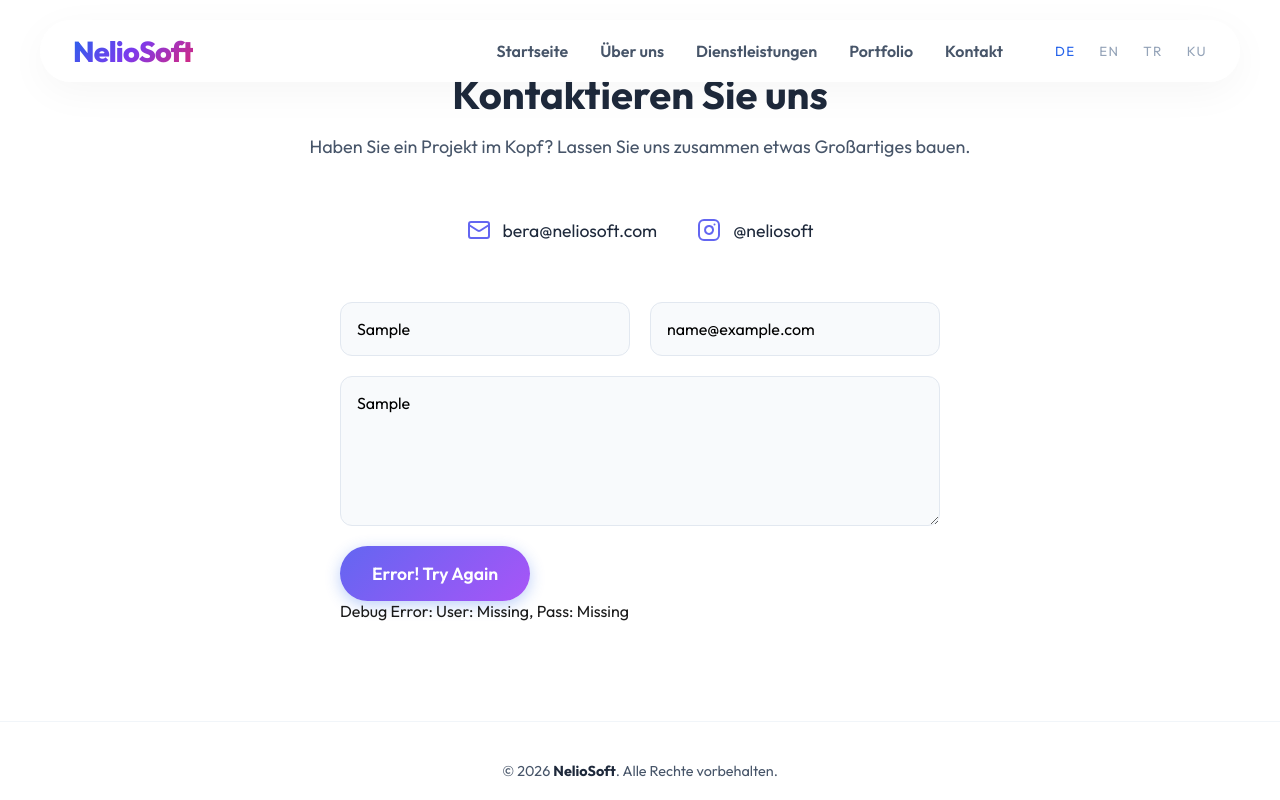
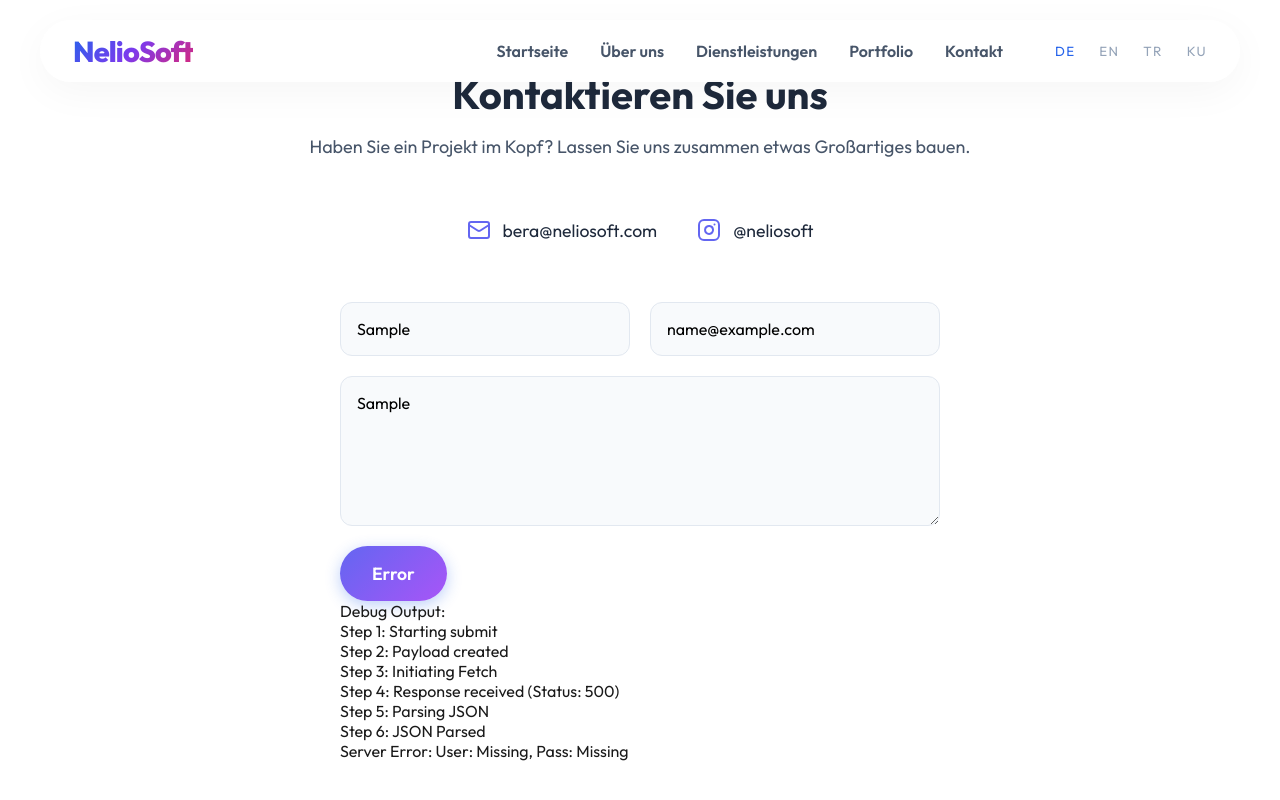
Before and after one commit to YussufBera/neliosoft, a Next.js app: page / in a window 1280 px wide. Both pictures are taken after typing "Sample", "name@example.com", "Sample" into the empty fields and a click on the button "Nachricht senden". Shown: the part 3472-4272 px from the top of the page. Built offline with nearby package versions, Linux system fonts and the light colour scheme; no server answers.

Commit message:
Update Contact.tsx

```diff
--- a/src/components/Contact.tsx
+++ b/src/components/Contact.tsx
@@ -10,36 +10,59 @@ export default function Contact() {
     const { t } = useLanguage();
     const [formData, setFormData] = useState({ name: "", email: "", message: "" });
     const [status, setStatus] = useState<'idle' | 'sending' | 'success' | 'error'>('idle');
-    const [errorMessage, setErrorMessage] = useState("");
+    const [debugLog, setDebugLog] = useState<string[]>([]);
+
+    const addLog = (msg: string) => setDebugLog(prev => [...prev, msg]);
 
     const handleSubmit = async (e: React.FormEvent) => {
         e.preventDefault();
         setStatus('sending');
-        setErrorMessage("");
+        setDebugLog([]);
 
         try {
+            addLog("Step 1: Starting submit");
+
+            const payload = JSON.stringify(formData);
+            addLog("Step 2: Payload created");
+
+            addLog("Step 3: Initiating Fetch");
             const res = await fetch('/api/contact', {
                 method: 'POST',
-                headers: { 'Content-Type': 'application/json' },
-                body: JSON.stringify(formData),
+                headers: {
+                    'Content-Type': 'application/json',
+                    'Accept': 'application/json'
+                },
+                body: payload,
             });
 
-            const data = await res.json();
+            addLog(`Step 4: Response received (Status: ${res.status})`);
+
+            addLog("Step 5: Parsing JSON");
+            // Clone response to try text if json fails
+            const resClone = res.clone();
+            let data;
+            try {
+                data = await res.json();
+                addLog("Step 6: JSON Parsed");
+            } catch (jsonErr) {
+                const text = await resClone.text();
+                addLog(`Step 6 Error: JSON Parse Failed. Raw Text: ${text.substring(0, 50)}...`);
+                throw new Error("Invalid JSON response from server");
+            }
 
             if (res.ok) {
                 setStatus('success');
                 setFormData({ name: "", email: "", message: "" });
+                addLog("Success!");
                 setTimeout(() => setStatus('idle'), 5000);
             } else {
                 setStatus('error');
-                setErrorMessage(data.details || "[Server] Unknown Error");
-                setTimeout(() => setStatus('idle'), 5000);
+                addLog(`Server Error: ${data.details || data.error}`);
             }
         } catch (error: any) {
             console.error(error);
             setStatus('error');
-            setErrorMessage(`[Client] ${error.message || "Network Error"}`);
-            setTimeout(() => setStatus('idle'), 5000);
+            addLog(`[Client Exception] ${error.message} (Name: ${error.name})`);
         }
     };
 
@@ -47,101 +70,34 @@ export default function Contact() {
         <section className={styles.contact} id="contact">
             <div className={styles.container}>
                 <div className={styles.header}>
-                    <motion.h2
-                        className={styles.title}
-                        initial={{ opacity: 0, y: 20 }}
-                        whileInView={{ opacity: 1, y: 0 }}
-                        viewport={{ once: true }}
-                        transition={{ duration: 0.5 }}
-                    >
-                        {t.contact.title}
-                    </motion.h2>
-                    <motion.p
-                        className={styles.subtitle}
-                        initial={{ opacity: 0, y: 20 }}
-                        whileInView={{ opacity: 1, y: 0 }}
-                        viewport={{ once: true }}
-                        transition={{ duration: 0.5, delay: 0.1 }}
-                    >
-                        {t.contact.subtitle}
-                    </motion.p>
+                    <motion.h2 className={styles.title} initial={{ opacity: 0, y: 20 }} whileInView={{ opacity: 1, y: 0 }} viewport={{ once: true }} transition={{ duration: 0.5 }}>{t.contact.title}</motion.h2>
+                    <motion.p className={styles.subtitle} initial={{ opacity: 0, y: 20 }} whileInView={{ opacity: 1, y: 0 }} viewport={{ once: true }} transition={{ duration: 0.5, delay: 0.1 }}>{t.contact.subtitle}</motion.p>
                 </div>
 
                 <div className={styles.content}>
-                    <motion.div
-                        className={styles.info}
-                        initial={{ opacity: 0, y: 20 }}
-                        whileInView={{ opacity: 1, y: 0 }}
-                        viewport={{ once: true }}
-                        transition={{ duration: 0.5, delay: 0.2 }}
-                    >
-                        <div className={styles.infoItem}>
-                            <Mail className={styles.icon} />
-                            <a href="mailto:bera@neliosoft.com">bera@neliosoft.com</a>
-                        </div>
-                        <div className={styles.infoItem}>
-                            <Instagram className={styles.icon} />
-                            <a href="https://instagram.com/neliosoft" target="_blank" rel="noopener noreferrer">@neliosoft</a>
-                        </div>
+                    <motion.div className={styles.info} initial={{ opacity: 0, y: 20 }} whileInView={{ opacity: 1, y: 0 }} viewport={{ once: true }} transition={{ duration: 0.5, delay: 0.2 }}>
+                        <div className={styles.infoItem}><Mail className={styles.icon} /><a href="mailto:bera@neliosoft.com">bera@neliosoft.com</a></div>
+                        <div className={styles.infoItem}><Instagram className={styles.icon} /><a href="https://instagram.com/neliosoft" target="_blank" rel="noopener noreferrer">@neliosoft</a></div>
                     </motion.div>
 
-                    <motion.form
-                        className={styles.form}
-                        initial={{ opacity: 0, y: 20 }}
-                        whileInView={{ opacity: 1, y: 0 }}
-                        viewport={{ once: true }}
-                        transition={{ duration: 0.5, delay: 0.3 }}
-                        onSubmit={handleSubmit}
-                    >
+                    <motion.form className={styles.form} initial={{ opacity: 0, y: 20 }} whileInView={{ opacity: 1, y: 0 }} viewport={{ once: true }} transition={{ duration: 0.5, delay: 0.3 }} onSubmit={handleSubmit}>
                         <div className={styles.inputGroup}>
-                            <input
-                                type="text"
-                                placeholder={t.contact.name}
-                                className={styles.input}
-                                required
-                                value={formData.name}
-                                onChange={(e) => setFormData({ ...formData, name: e.target.value })}
-                            />
-                            <input
-                                type="email"
-                                placeholder={t.contact.email}
-                                className={styles.input}
-                                required
-                                value={formData.email}
-                                onChange={(e) => setFormData({ ...formData, email: e.target.value })}
-                            />
+                            <input type="text" placeholder={t.contact.name} className={styles.input} required value={formData.name} onChange={(e) => setFormData({ ...formData, name: e.target.value })} />
+                            <input type="email" placeholder={t.contact.email} className={styles.input} required value={formData.email} onChange={(e) => setFormData({ ...formData, email: e.target.value })} />
                         </div>
-                        <textarea
-                            placeholder={t.contact.message}
-                            className={styles.textarea}
-                            required
-                            value={formData.message}
-                            onChange={(e) => setFormData({ ...formData, message: e.target.value })}
-                        ></textarea>
+                        <textarea placeholder={t.contact.message} className={styles.textarea} required value={formData.message} onChange={(e) => setFormData({ ...formData, message: e.target.value })}></textarea>
 
                         <div className="flex flex-col gap-2 w-full">
-                            <button
-                                type="submit"
-                                className={styles.submitButton}
-                                disabled={status === 'sending'}
-                                style={{
-                                    opacity: status === 'sending' ? 0.7 : 1,
-                                    cursor: status === 'sending' ? 'wait' : 'pointer'
-                                }}
-                            >
-                                {status === 'sending' ? (
-                                    <span className="flex items-center gap-2">Creating Email...</span>
-                                ) : status === 'success' ? (
-                                    <span className="flex items-center gap-2 text-green-400">Sent Successfully!</span>
-                                ) : status === 'error' ? (
-                                    <span className="flex items-center gap-2 text-red-400">Error! Try Again</span>
-                                ) : (
-                                    t.contact.send
-                                )}
+                            <button type="submit" className={styles.submitButton} disabled={status === 'sending'} style={{ opacity: status === 'sending' ? 0.7 : 1, cursor: status === 'sending' ? 'wait' : 'pointer' }}>
+                                {status === 'sending' ? "Checking..." : status === 'success' ? "Success!" : status === 'error' ? "Error" : t.contact.send}
                             </button>
-                            {errorMessage && (
-                                <div className="text-red-500 text-sm mt-2 p-2 bg-red-100/10 rounded border border-red-500/20">
-                                    Debug Error: {errorMessage}
+                            {/* Detailed Debug Log */}
+                            {debugLog.length > 0 && (
+                                <div className="text-xs mt-2 p-2 bg-black/80 text-green-400 font-mono rounded border border-green-500/20 w-full overflow-hidden">
+                                    <p className="font-bold border-b border-green-500/30 mb-1 pb-1">Debug Output:</p>
+                                    {debugLog.map((log, i) => (
+                                        <div key={i}>{log}</div>
+                                    ))}
                                 </div>
                             )}
                         </div>
```
